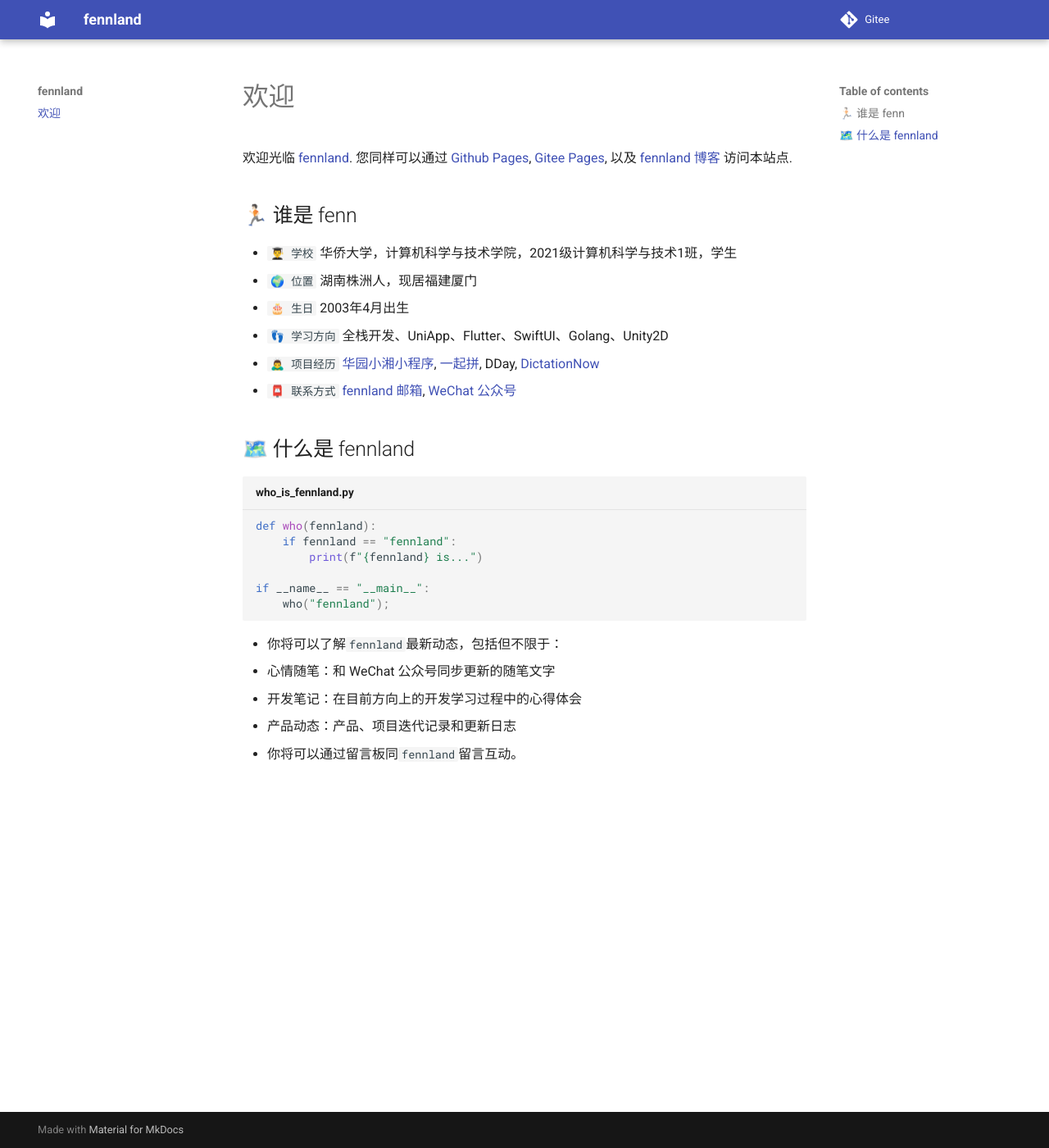
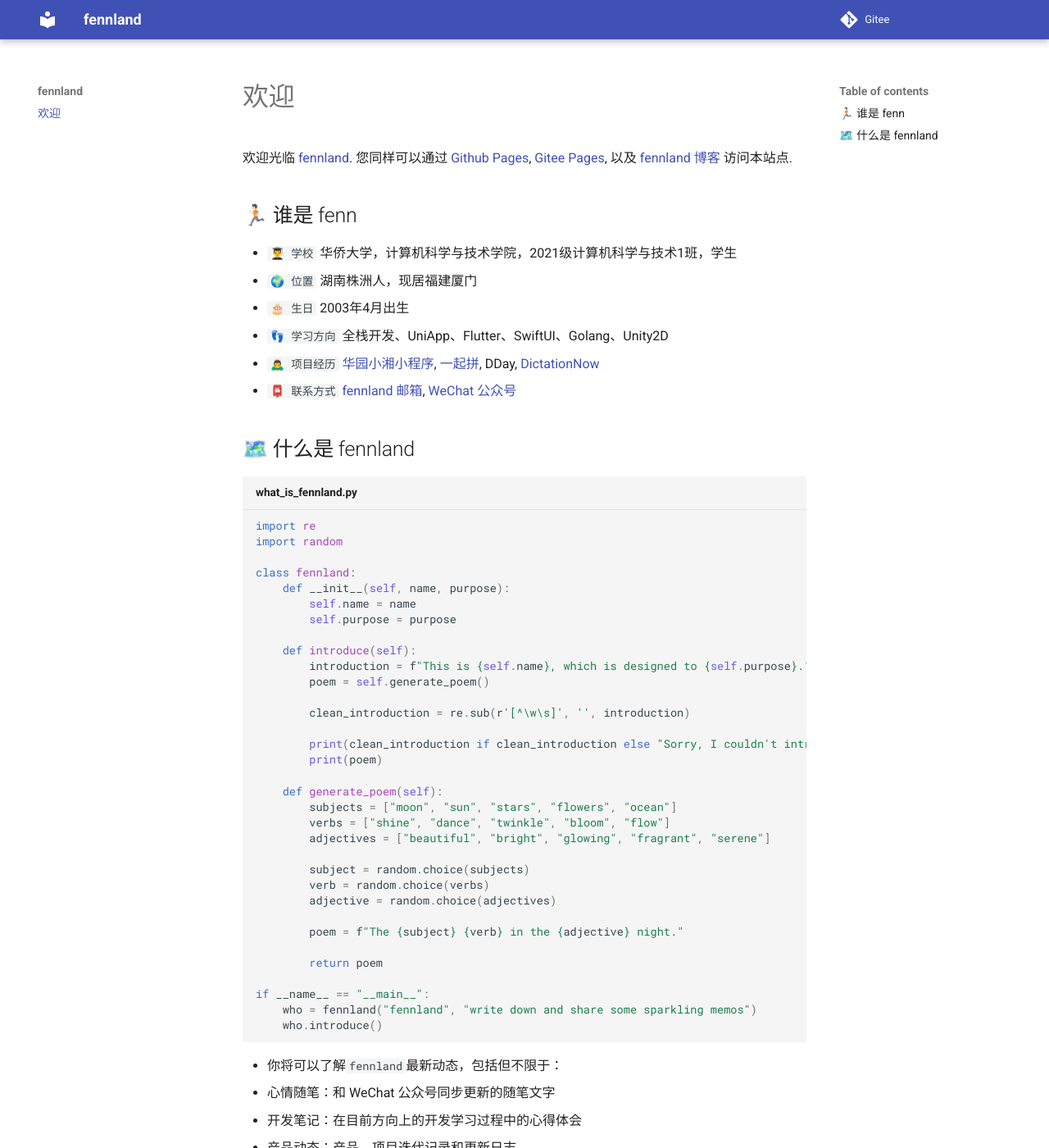
Before and after one commit to fennland/fennland.github.io, an MkDocs documentation site: the page built from docs/index.md, in a window 1280 px wide and 1400 px high. Shown: the whole window at 82% size. Built offline with MkDocs 1.6.1 and Material for MkDocs 9.7.7, drawn with Linux system fonts in a browser that asks for light colours.

Commit message:
update index

````diff
--- a/docs/index.md
+++ b/docs/index.md
@@ -13,13 +13,40 @@
 
 ## 🗺️ 什么是 fennland
 
-```python title="who_is_fennland.py"
-def who(fennland):
-	if fennland == "fennland":
-		print(f"{fennland} is...")
+```python title="what_is_fennland.py"
+import re
+import random
+
+class fennland:
+    def __init__(self, name, purpose):
+        self.name = name
+        self.purpose = purpose
+
+    def introduce(self):
+        introduction = f"This is {self.name}, which is designed to {self.purpose}."
+        poem = self.generate_poem()
+
+        clean_introduction = re.sub(r'[^\w\s]', '', introduction)
+
+        print(clean_introduction if clean_introduction else "Sorry, I couldn't introduce myself.")
+        print(poem)
+
+    def generate_poem(self):
+        subjects = ["moon", "sun", "stars", "flowers", "ocean"]
+        verbs = ["shine", "dance", "twinkle", "bloom", "flow"]
+        adjectives = ["beautiful", "bright", "glowing", "fragrant", "serene"]
+
+        subject = random.choice(subjects)
+        verb = random.choice(verbs)
+        adjective = random.choice(adjectives)
+
+        poem = f"The {subject} {verb} in the {adjective} night."
+
+        return poem
 
 if __name__ == "__main__":
-	who("fennland");
+    who = fennland("fennland", "write down and share some sparkling memos")
+    who.introduce()
 ```
 
 - 你将可以了解`fennland`最新动态，包括但不限于：
````
Also changed, not shown: site/index.html, 1 other file.
